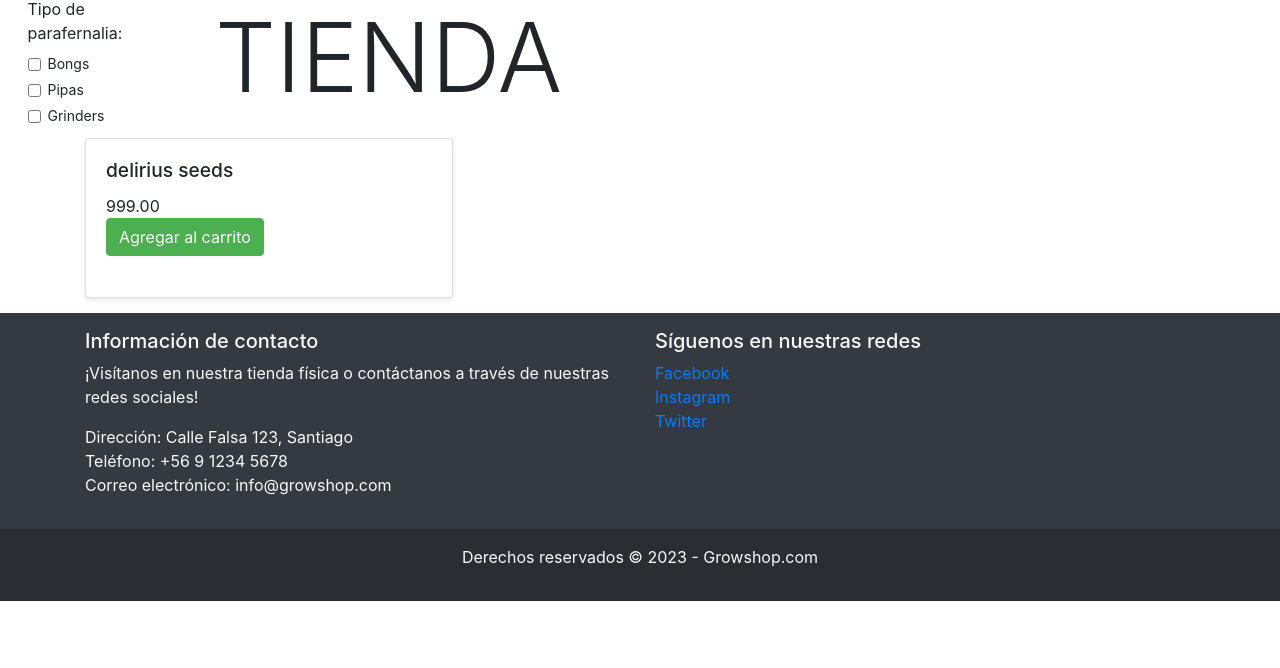
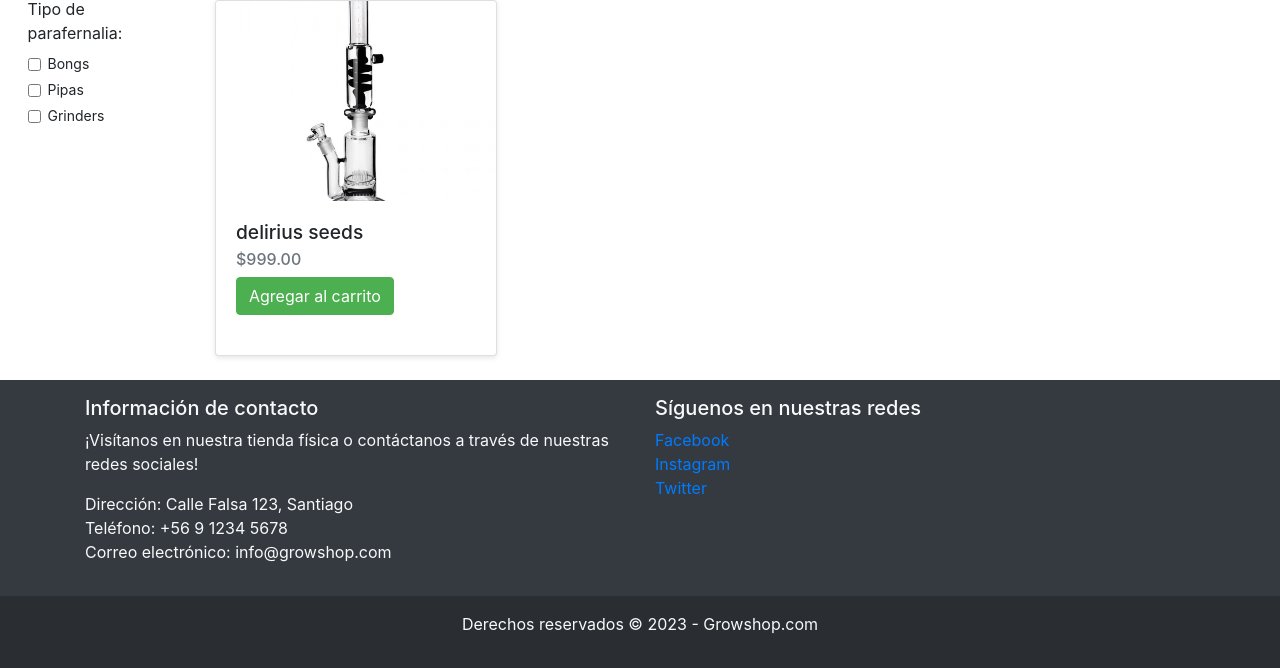
Before and after one commit to rxzkie/ufo_growshop_3.0, a Django app: page /parafernalia/ in a window 1280 px wide. Shown: the part 133-801 px from the top of the page. Before the commit the page ends 734 px from the top, so only its background shows below. Run offline with Django 4.2, Linux system fonts and the light colour scheme; data comes from the database, SQL or seed files in the repository; both versions use the stored data as it was after the commit; some libraries are stand-ins or nearby versions.

Commit message:
ux fix #123

```diff
--- a/store/templates/store/parafernalia.html
+++ b/store/templates/store/parafernalia.html
@@ -100,22 +100,15 @@
 
   <div class="container">
     <div class="row">
-        <div class="col-12 align-self-center">
-            <h1 class="display-1">TIENDA</h1>
-        </div>
-    </div>
-    <div class="row">
-        <div class="col-8">
-            <div class="row" style="padding: 10px 0;">
-                <div class="col-12">
-                    <div class="row">
       {% for item in parafernalia_list %}
-                        <div class="col-6">
-                            <div class="card" style="height: 10rem; width: 23rem; margin: 5px 0px;">
+      <div class="col-md-4 mb-4">
+        <div class="card h-100">
+          <a href="#">
+            <img src="{{ item.imagen.url }}" class="card-img-top" alt="{{ item.nombre }}">
+          </a>
           <div class="card-body">
             <h5 class="card-title">{{ item.nombre }}</h5>
-                                    <p class="card-text">{{ item.categoria }}</p>
-                                    <p class="card-text">{{ item.precio }}</p>
+            <h6 class="card-subtitle mb-2 text-muted">${{ item.precio }}</h6>
             <a href="{% url 'agregar_producto' item.idparaf %}" class="btn btn-primary">Agregar al carrito</a>
           </div>
         </div>
@@ -123,11 +116,9 @@
       {% endfor %}
     </div>
   </div>
-            </div>
-        </div>
 
-    </div>
-</div>
+
+
 
   <!-- Footer -->
   <footer class="bg-dark text-light">
```
Also changed, not shown: db.sqlite3. Lines whose indentation alone changed are shown as unchanged.
